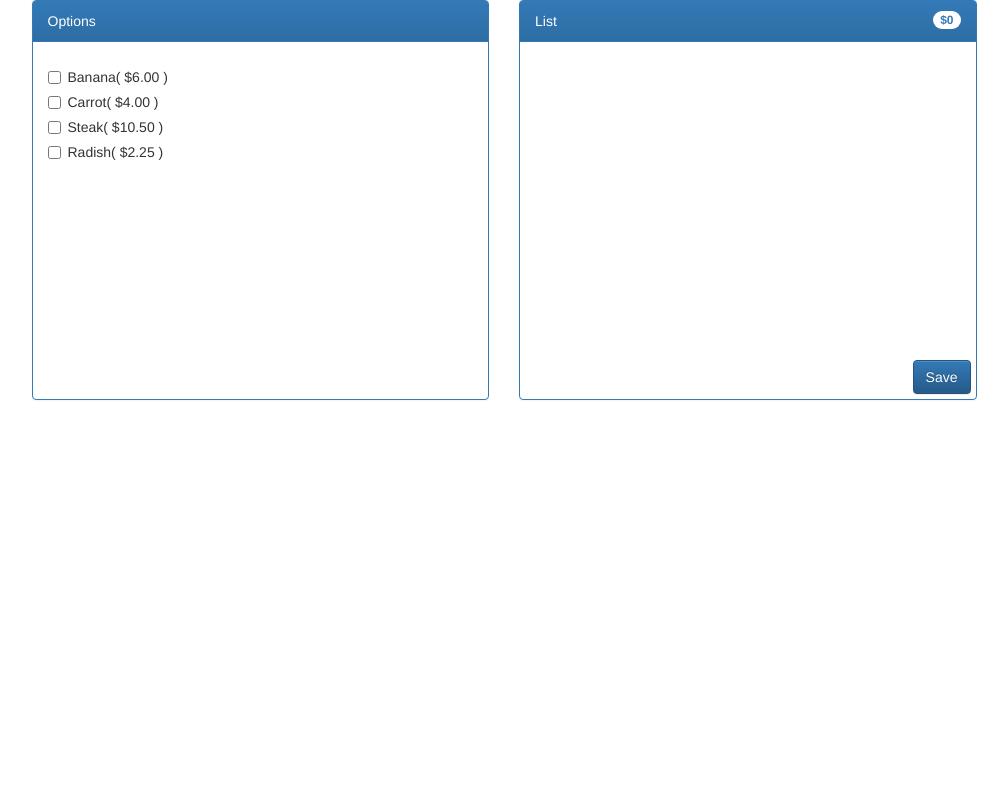
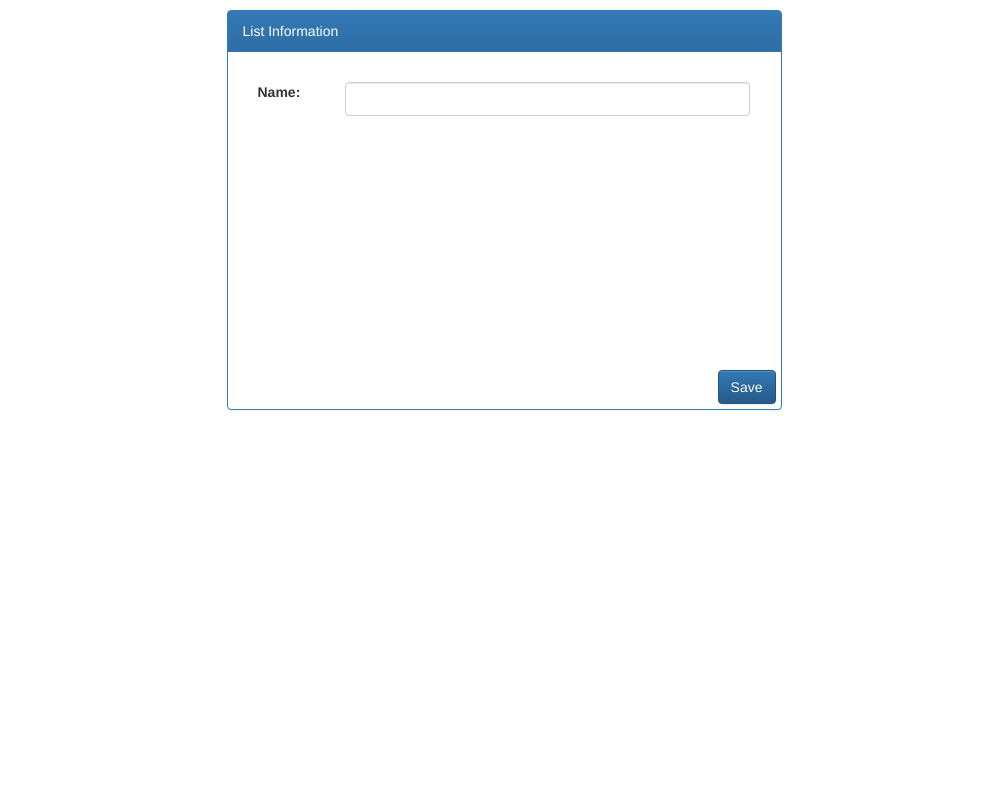
Before and after one commit to rleemanmunk/ShoppingList, a Django app: page /lists/new/ in a window 1280 px wide. Shown: the whole page, without its empty margins (136-1144 px from the left). Run offline with Django 3.2, Linux system fonts and the light colour scheme; data comes from the database, SQL or seed files in the repository; both versions use the stored data as it was after the commit; some libraries are stand-ins or nearby versions.

Commit message:
added basic create list functionality

```diff
--- a/lists/models.py
+++ b/lists/models.py
@@ -1,9 +1,15 @@
 from django.db import models
 from item.models import Item
+
+class ListManager(models.Manager):
+    def create_list(self, name):
+        list = self.create(name=name, price=0)
+        return list
 
 class List(models.Model):
     name = models.CharField(max_length=100)
     items = models.ManyToManyField(Item)
     price = models.DecimalField(max_digits = 5, decimal_places=2)
+    objects = ListManager()
     def __str__(self):
         return self.name
--- a/lists/static/lists/main.css
+++ b/lists/static/lists/main.css
@@ -5,6 +5,7 @@ html, body, .container, #content, .row, #options, #shoppingList {
     height: 400px;
     overflow: none;
     margin: auto;
+    margin-top: 10px;
 }
 .bottom {
     position: absolute;
@@ -20,3 +21,6 @@ html, body, .container, #content, .row, #options, #shoppingList {
     height: 100%;
     position: relative;
 }
+.listItems li {
+    margin-top: 5px;
+}
--- a/lists/static/lists/new.js
+++ b/lists/static/lists/new.js
@@ -6,7 +6,7 @@ var total = 0;
 function addToList(itemName, itemId, itemPrice) {
     var index = list.indexOf(itemId);
     if(index == -1) {
-        $(".listItems").append("<li id='" + itemId + "'>" + itemName + "</li>");
+        $(".listItems>ul").append("<li id='" + itemId + "'>" + itemName + "</li>");
         list.push(itemId);
         console.log(list);
         updateTotal(itemPrice, true);
--- a/lists/templates/lists/new.html
+++ b/lists/templates/lists/new.html
@@ -3,44 +3,25 @@
 {% block css %}
     <link rel="stylesheet" href="{% static "lists/main.css" %}">
 {% endblock %}
-{% block js %}
-    <script src="{% static "lists/new.js" %}"></script>
-{% endblock %}
 {% block content %}
 <div class="row">
-<div class="col-xs-0 col-sm-1"></div>
-<div class="col-xs-12 col-sm-10" id="listBox">
-    <div class="row">
-        <div class="col-xs-6" id="options">
+    <div class="col-xs-2 col-md-3"></div>
+    <div class="col-xs-8 col-md-6" id="listBox">
         <div class="panel panel-primary">
-                <div class="panel-heading">Options</div>
+            <div class="panel-heading">List Information</div>
             <div class="panel-body">
-                   {% for item in item_list %}
-                        <div class="checkbox">
-                            <label>
-                                <input type="checkbox" value="{{ item.id }}" data-category="{{ item.category }}" onclick="addToList('{{ item }}', {{ item.id }}, {{ item.price }})">{{ item }}
-                            </label>
-                        </div>
-                   {% endfor %}
+                <form action="{% url 'lists:create' %}" method="post">                <form action="#" method="post">
+                   {% csrf_token %}
+                   <div class="form-group">
+                       <label class="col-sm-2 control-label">Name:</label>
+                       <div class="col-sm-10">
+                           <input type="text" name="name" class="form-control" />
                        </div>
                    </div>
-        </div>
-        <div class="col-xs-6" id="shoppingList">
-            <div class="panel panel-primary">
-                <div class="panel-heading">List <span class="badge pull-right" id="total">$0</span></div>
-                <div class="panel-body">
-                    <!--<form action="{% url 'item:update' 0 %}" method="post">-->
-                    <form action="#" method="post">
-                       {% csrf_token %}
-                       <ul>
-                           <div class="listItems"></div>
-                       </ul>
                    <input type="submit" value="Save" class="btn btn-primary bottom right"/>
                 </form>
             </div>
         </div>
     </div>
 </div>
-</div>
-</div>
 {% endblock %}
--- a/lists/urls.py
+++ b/lists/urls.py
@@ -5,4 +5,6 @@ from lists import views
 urlpatterns = [
     url(r'^$', views.IndexView.as_view(), name='index'),
     url(r'^new/$', views.new, name='new'),
+    url(r'^create/$', views.create, name='create'),
+    url(r'^(?P<list_id>[0-9]+)/update$', views.update, name='update'),
 ]
--- a/lists/views.py
+++ b/lists/views.py
@@ -13,7 +13,17 @@ class IndexView(generic.ListView):
         return List.objects.all()
 
 def new(request):
-    return render(request, 'lists/new.html', {
+    return render(request, 'lists/new.html', {})
+
+def create(request):
+    p = List.objects.create_list(request.POST['name'])
+    p.save()
+    return HttpResponseRedirect(reverse('lists:update', args=(p.id,)))
+
+def update(request, list_id):
+    l = get_object_or_404(List, pk=list_id)
+    return render(request, 'lists/update.html', {
+        "list": l,
         "item_list": Item.objects.all(),
         "store_list": Store.objects.all(),
         "category_list": Category.objects.all()
```
Also changed, not shown: lists/templates/lists/update.html (added, +46 -0 lines), db.sqlite3, 6 other files. Lines whose indentation alone changed are shown as unchanged.
